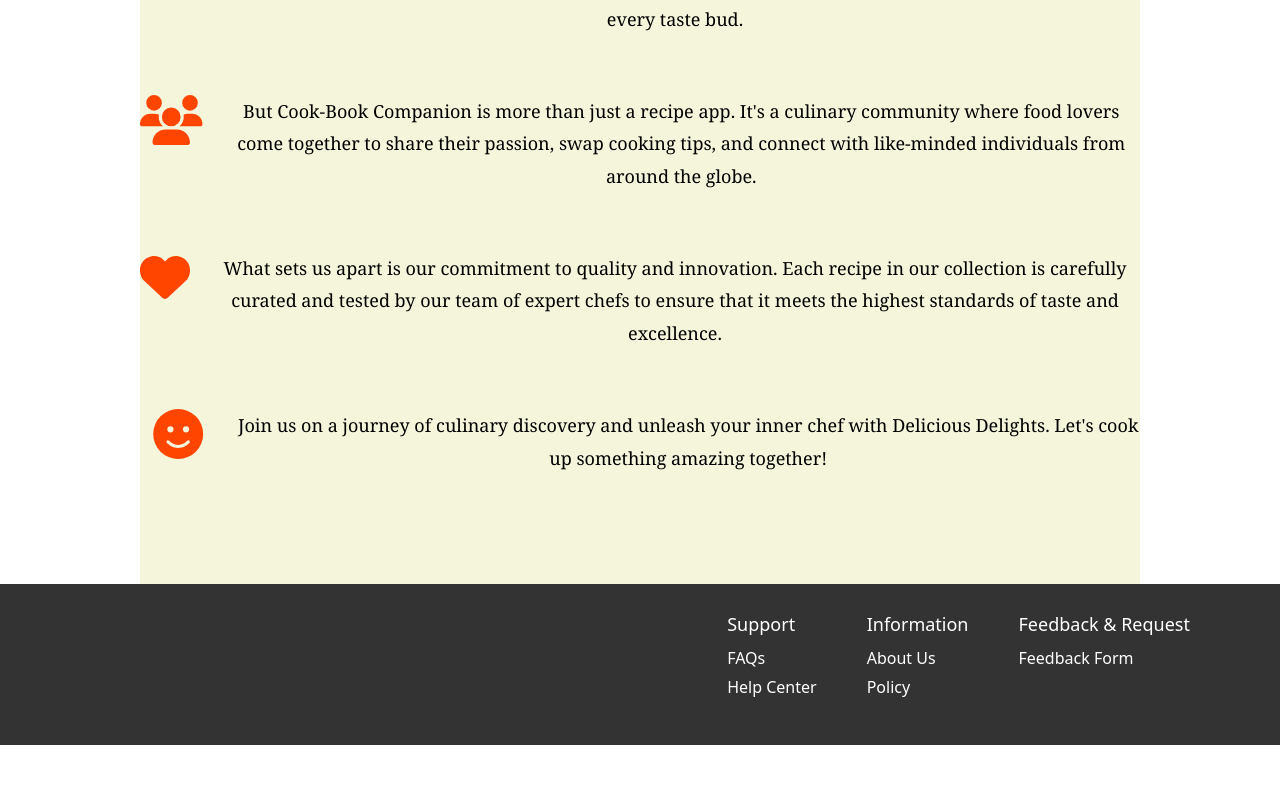
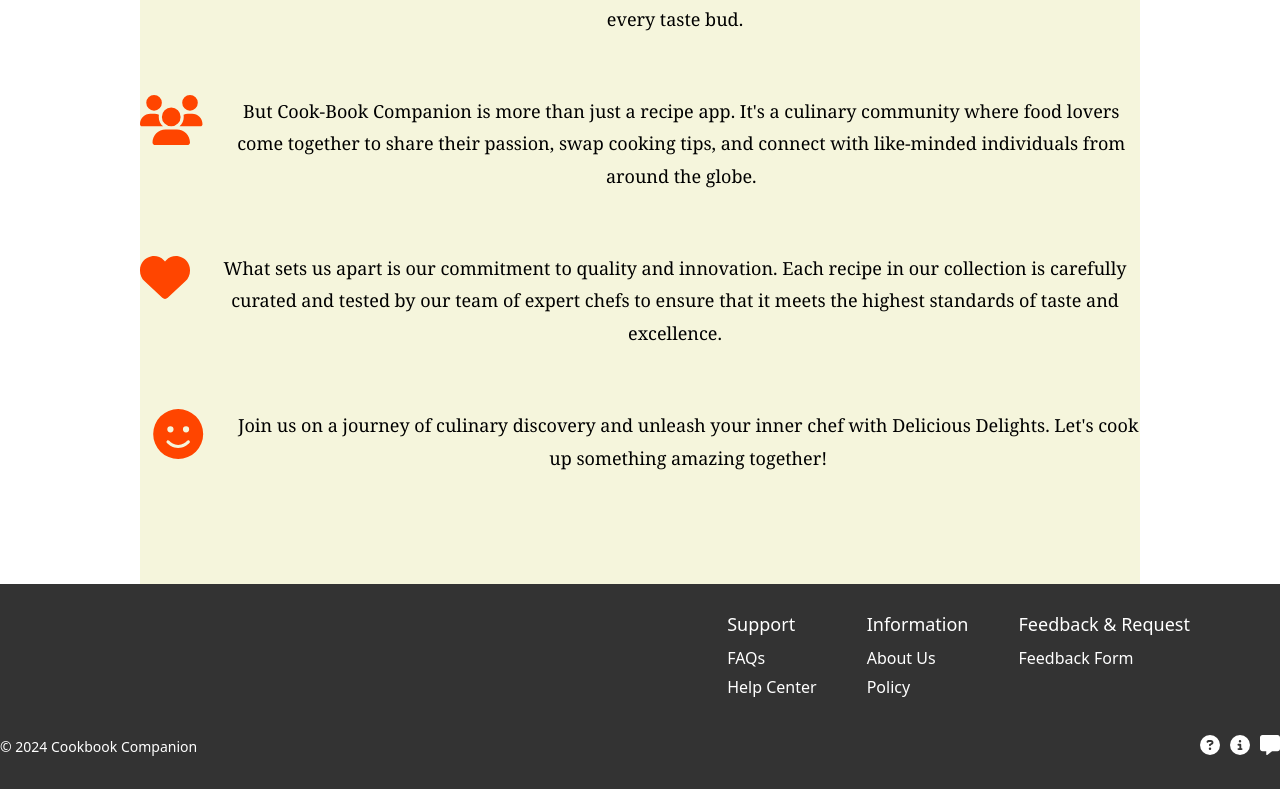
Before and after one commit to hadujeluk/Cookbook-companion, a React (Vite) app: page / in a window 1280 px wide. Shown: the part 1461-2250 px from the top of the page. Before the commit the page ends 2206 px from the top, so only its background shows below. Built offline with nearby package versions, Linux system fonts and the light colour scheme.

Commit message:
footer is done getting updated

```diff
--- a/src/components/Footer.css
+++ b/src/components/Footer.css
@@ -51,3 +51,28 @@
   .link-group ul li a:hover {
     text-decoration: underline;
   }
+
+  .footer-bottom {
+    display: flex;
+    justify-content: space-between;
+    align-items: center;
+    margin-top: 20px;
+  }
+
+  .signature {
+    font-size: 14px;
+  }
+
+  .extra-info {
+    display: flex;
+  }
+
+  .footer-icon {
+    color: #fff;
+    margin-left: 10px;
+    font-size: 20px;
+  }
+
+  .footer-icon:hover {
+    color: #ff4500;
+  }
--- a/src/components/Footer.jsx
+++ b/src/components/Footer.jsx
@@ -16,16 +16,16 @@ function Footer() {
     <footer className="footer">
       <div className="footer-container">
         <div className="social-icons">
-          <a href="https://www.facebook.com/your-facebook-page" target="_blank" rel="noopener noreferrer">
+          <a href="#facebook">
             <FontAwesomeIcon icon={faFacebookF} className="icon" />
           </a>
-          <a href="https://twitter.com/your-twitter-handle" target="_blank" rel="noopener noreferrer">
+          <a href="#twitter">
             <FontAwesomeIcon icon={faTwitter} className="icon" />
           </a>
-          <a href="https://www.instagram.com/your-instagram-handle" target="_blank" rel="noopener noreferrer">
+          <a href="#instagram">
             <FontAwesomeIcon icon={faInstagram} className="icon" />
           </a>
-          <a href="https://www.linkedin.com/company/your-linkedin-page" target="_blank" rel="noopener noreferrer">
+          <a href="#linkedin">
             <FontAwesomeIcon icon={faLinkedinIn} className="icon" />
           </a>
         </div>
@@ -33,23 +33,33 @@ function Footer() {
           <div className="link-group">
             <h3>Support</h3>
             <ul>
-              <li><a href="/faqs">FAQs</a></li>
-              <li><a href="/help-center">Help Center</a></li>
+              <li><a href="#faqs">FAQs</a></li>
+              <li><a href="#help-center">Help Center</a></li>
             </ul>
           </div>
           <div className="link-group">
             <h3>Information</h3>
             <ul>
-              <li><a href="/about-us">About Us</a></li>
-              <li><a href="/policy">Policy</a></li>
+              <li><a href="#about-us">About Us</a></li>
+              <li><a href="#policy">Policy</a></li>
             </ul>
           </div>
           <div className="link-group">
             <h3>Feedback & Request</h3>
             <ul>
-              <li><a href="/feedback">Feedback Form</a></li>
+              <li><a href="#feedback">Feedback Form</a></li>
             </ul>
           </div>
+        </div>
+      </div>
+      <div className="footer-bottom">
+        <div className="signature">
+          <span>© 2024 Cookbook Companion</span>
+        </div>
+        <div className="extra-info">
+          <a href="#faqs"><FontAwesomeIcon icon={faQuestionCircle} className="footer-icon" /></a>
+          <a href="#about-us"><FontAwesomeIcon icon={faInfoCircle} className="footer-icon" /></a>
+          <a href="#feedback"><FontAwesomeIcon icon={faCommentAlt} className="footer-icon" /></a>
         </div>
       </div>
     </footer>
```
